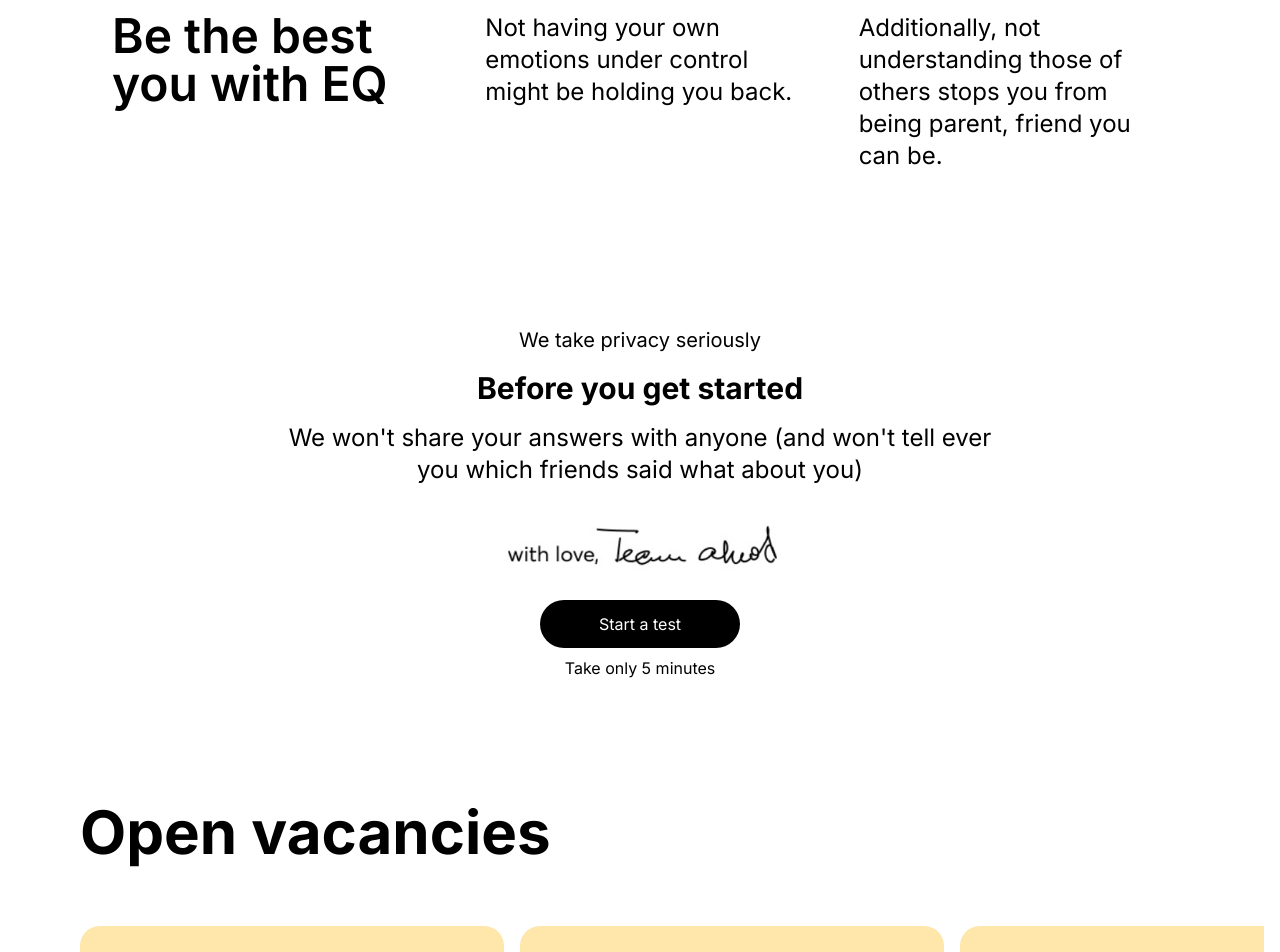
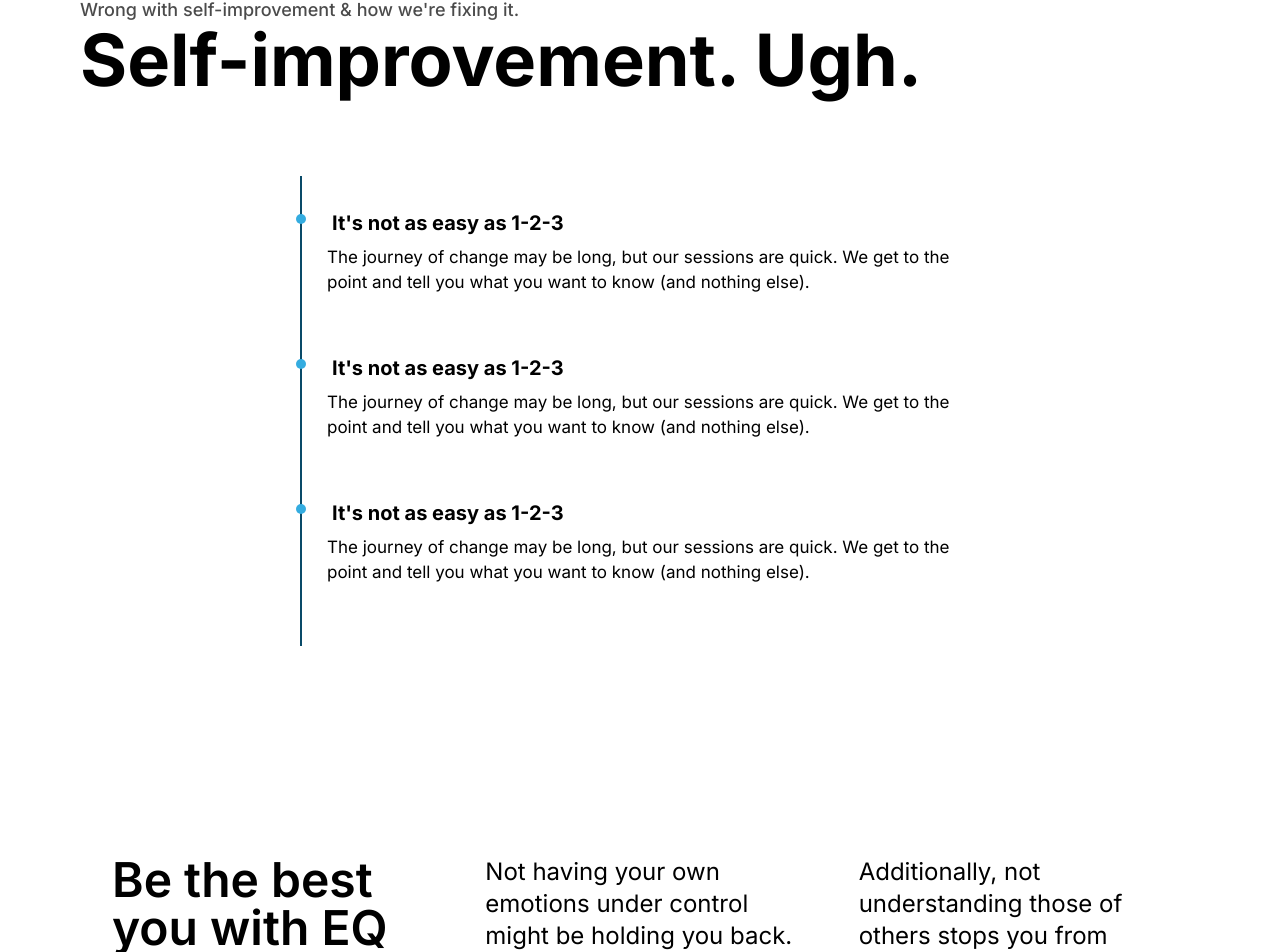
Before and after one commit to harshjaiswal556/ahead-redesign, a Next.js app: page / in a window 1280 px wide. Shown: the part 2439-3391 px from the top of the page. Built offline with nearby package versions, Linux system fonts and the light colour scheme.

Commit message:
self-employement component

```diff
--- a/app/globals.css
+++ b/app/globals.css
@@ -139,3 +139,103 @@
 .footer-logo-app {
   margin: 20px 0px;
 }
+
+.container {
+  width: 100%;
+  max-width: 1140px;
+  padding: 0 15px;
+  box-sizing: border-box;
+  margin: 0 auto;
+}
+
+.timelines h2 {
+  text-align: center;
+  color: #fff;
+  font-weight: 600;
+  margin-bottom: 40px;
+  font-size: 32px;
+}
+
+.d-flex-2 {
+  display: flex;
+  align-items: center;
+}
+
+.timeline-container {
+  /* float: right; */
+  margin: 50px 0px;
+  display: flex;
+  overflow-y: auto;
+  justify-content: center;
+  max-height: 500px;
+}
+
+.timeline-container::-webkit-scrollbar {
+  display: none;
+}
+
+.timeline {
+  max-width: 720px;
+  color: #000;
+  padding: 30px 20px;
+}
+
+.timeline ul {
+  list-style-type: none;
+  border-left: 2px solid #094a68;
+  padding: 10px 5px;
+}
+
+.timeline ul li {
+  padding: 20px 20px;
+  position: relative;
+  cursor: pointer;
+  transition: .5s;
+}
+
+.timeline ul li span {
+  display: inline-block;
+  border-radius: 25px;
+  padding: 2px 5px;
+  font-size: 20px;
+  font-weight: bold;
+  text-align: center;
+}
+
+.timeline ul li .content h3 {
+  color: #34ace0;
+  font-size: 17px;
+  padding-top: 5px;
+}
+
+.timeline ul li .content p {
+  padding: 5px 0px 15px 0px;
+  font-size: 17px;
+  font-weight: 400;
+}
+
+.timeline ul li:before {
+  position: absolute;
+  content: '';
+  width: 10px;
+  height: 10px;
+  background-color: #34ace0;
+  border-radius: 50%;
+  left: -11px;
+  top: 28px;
+  transition: .5s;
+}
+
+
+@media (max-width:300px) {
+  .timeline {
+    width: 100%;
+    padding: 30px 5px 30px 10px;
+  }
+
+  .timeline ul li .content h3 {
+    color: #34ace0;
+    font-size: 15px;
+  }
+
+}
--- a/app/page.js
+++ b/app/page.js
@@ -7,6 +7,7 @@ import BestEQ from '@/components/BestEQ'
 import StartATest from '@/components/StartATest'
 import OpenVacancy from '@/components/OpenVacancy'
 import Footer from '@/components/Footer'
+import SelfEmployement from '@/components/SelfEmployement'
 
 export default function Home() {
   return (
@@ -16,6 +17,7 @@ export default function Home() {
       <EQBeats />
       <DoesThisSoundSimilar />
       <MeetAheadApp />
+      <SelfEmployement />
       <BestEQ />
       <StartATest />
       <OpenVacancy />
--- /dev/null
+++ b/components/SelfEmployement.js
@@ -0,0 +1,60 @@
+import React from 'react'
+import "../app/globals.css"
+const SelfEmployement = () => {
+    return (
+        <div className="meetAheadApp mt-4 rounded-3xl py-16">
+            <div className='text-lg font-medium opacity-70 px-16'>Wrong with self-improvement & how we're fixing it.</div>
+            <div className='font-bold text-7xl px-16'>
+                Self-improvement. Ugh.
+            </div>
+            <div className="timeline-container">
+                <div class="timeline">
+                    <ul>
+                        <li>
+                            <span>It's not as easy as 1-2-3</span>
+                            <div class="content">
+                                <p>
+                                    The journey of change may be long, but our sessions are quick. We get to the point and tell you what you want to know (and nothing else).
+                                </p>
+                            </div>
+                        </li>
+                        <li>
+                            <span>It's not as easy as 1-2-3</span>
+                            <div class="content">
+                                <p>
+                                    The journey of change may be long, but our sessions are quick. We get to the point and tell you what you want to know (and nothing else).
+                                </p>
+                            </div>
+                        </li>
+                        <li>
+                            <span>It's not as easy as 1-2-3</span>
+                            <div class="content">
+                                <p>
+                                    The journey of change may be long, but our sessions are quick. We get to the point and tell you what you want to know (and nothing else).
+                                </p>
+                            </div>
+                        </li>
+                        <li>
+                            <span>It's not as easy as 1-2-3</span>
+                            <div class="content">
+                                <p>
+                                    The journey of change may be long, but our sessions are quick. We get to the point and tell you what you want to know (and nothing else).
+                                </p>
+                            </div>
+                        </li>
+                        <li>
+                            <span>It's not as easy as 1-2-3</span>
+                            <div class="content">
+                                <p>
+                                    The journey of change may be long, but our sessions are quick. We get to the point and tell you what you want to know (and nothing else).
+                                </p>
+                            </div>
+                        </li>
+                    </ul>
+                </div>
+            </div>
+        </div>
+    )
+}
+
+export default SelfEmployement
--- a/package.json
+++ b/package.json
@@ -9,9 +9,10 @@
     "lint": "next lint"
   },
   "dependencies": {
+    "framer-motion": "^10.16.5",
+    "next": "14.0.2",
     "react": "^18",
-    "react-dom": "^18",
-    "next": "14.0.2"
+    "react-dom": "^18"
   },
   "devDependencies": {
     "autoprefixer": "^10.0.1",
```
Also changed, not shown: 1 other file (tests, documents, lock files or other folders).
